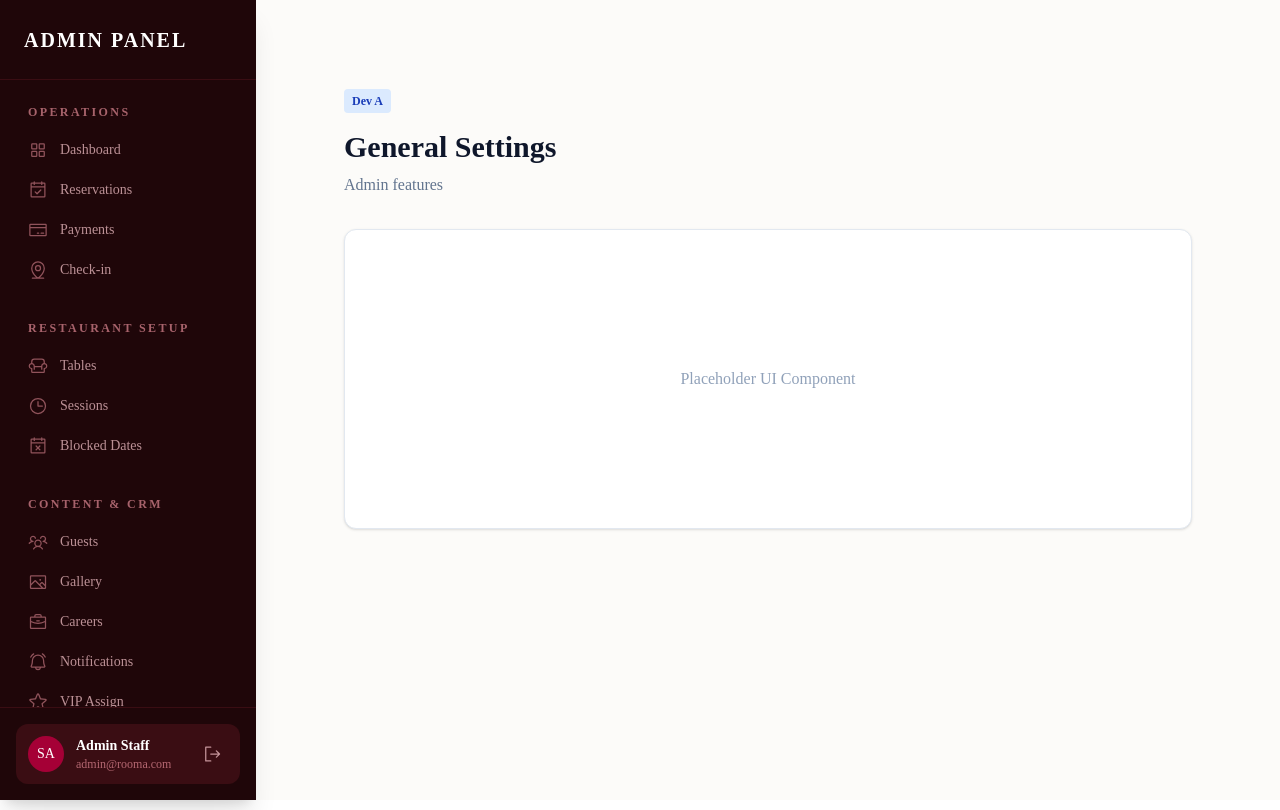
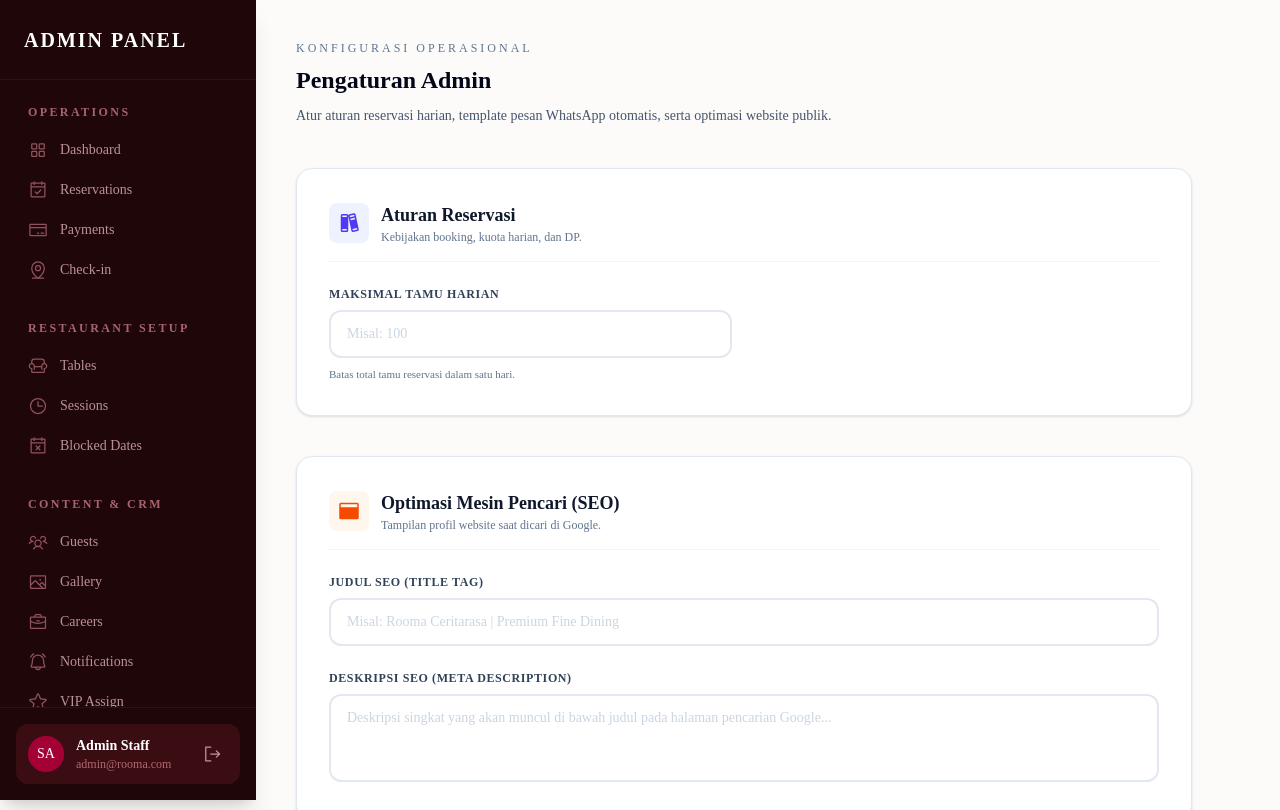
Before and after one commit to ruangcode-id/rooma-ceritarasa, a Next.js app: page /admin/settings in a window 1280 px wide. Shown: the top 810 px of the page. Built offline with nearby package versions, Linux system fonts and the light colour scheme; no server answers.

Commit message:
feat(admin): implement interactive admin settings page

```diff
--- a/src/app/(admin)/admin/settings/page.tsx
+++ b/src/app/(admin)/admin/settings/page.tsx
@@ -1,14 +1,5 @@
+import AdminSettingsClient from "@/components/admin/AdminSettingsClient";
+
 export default function Page() {
-  return (
-    <div className="max-w-4xl mx-auto py-12 px-6">
-      <div className="mb-8">
-        <span className="bg-blue-100 text-blue-800 text-xs font-bold px-2 py-1 rounded mb-4 inline-block">Dev A</span>
-        <h1 className="text-3xl font-bold text-slate-900 mb-2">General Settings</h1>
-        <p className="text-slate-500">Admin features</p>
-      </div>
-      <div className="bg-white p-8 rounded-xl shadow-sm border border-slate-200 min-h-[300px] flex items-center justify-center">
-        <p className="text-slate-400">Placeholder UI Component</p>
-      </div>
-    </div>
-  );
+  return <AdminSettingsClient />;
 }
--- /dev/null
+++ b/src/components/admin/AdminSettingsClient.tsx
@@ -0,0 +1,202 @@
+"use client";
+
+import { useEffect, useState } from "react";
+import { SectionTitle } from "@/components/ui/SectionTitle";
+import { CheckCircle, WarningCircle, Books, ChatTeardropText, Browser, Spinner } from "@phosphor-icons/react";
+import type { UpdateRestaurantSettingsInput } from "@/validations/settings.validation";
+
+type AdminSettingsData = Pick<UpdateRestaurantSettingsInput, 'maxGuestsPerDay' | 'depositPercent' | 'cancellationPolicy' | 'confirmationTemplate' | 'reminderTemplate' | 'seoTitle' | 'seoDescription'>;
+
+export default function AdminSettingsClient() {
+  const [isLoading, setIsLoading] = useState(true);
+  const [isSaving, setIsSaving] = useState(false);
+  const [message, setMessage] = useState({ text: "", type: "" });
+
+  const [formData, setFormData] = useState<AdminSettingsData>({
+    maxGuestsPerDay: null,
+    depositPercent: null,
+    cancellationPolicy: "",
+    confirmationTemplate: "",
+    reminderTemplate: "",
+    seoTitle: "",
+    seoDescription: "",
+  });
+
+  useEffect(() => {
+    async function loadSettings() {
+      try {
+        const res = await fetch("/api/admin/settings");
+        const json = await res.json();
+        if (json.success && json.data) {
+          const d = json.data;
+          setFormData({
+            maxGuestsPerDay: d.maxGuestsPerDay ?? null,
+            depositPercent: d.depositPercent ?? null,
+            cancellationPolicy: d.cancellationPolicy || "",
+            confirmationTemplate: d.confirmationTemplate || "",
+            reminderTemplate: d.reminderTemplate || "",
+            seoTitle: d.seoTitle || "",
+            seoDescription: d.seoDescription || "",
+          });
+        }
+      } catch (e) {
+        console.error("Failed to load settings", e);
+        setMessage({ text: "Gagal memuat pengaturan. Silakan coba lagi.", type: "error" });
+      } finally {
+        setIsLoading(false);
+      }
+    }
+    void loadSettings();
+  }, []);
+
+  const handleChange = (e: React.ChangeEvent<HTMLInputElement | HTMLTextAreaElement>) => {
+    const { name, value, type } = e.target;
+
+    setFormData(prev => ({
+      ...prev,
+      [name]: type === 'number' ? (value ? Number(value) : null) : value
+    }));
+  };
+
+  const handleSubmit = async (e: React.FormEvent) => {
+    e.preventDefault();
+    setIsSaving(true);
+    setMessage({ text: "", type: "" });
+
+    try {
+      const res = await fetch("/api/admin/settings", {
+        method: "PUT",
+        headers: { "Content-Type": "application/json" },
+        body: JSON.stringify(formData),
+      });
+      const json = await res.json();
+
+      if (!res.ok || !json.success) {
+        throw new Error(json.error || "Gagal menyimpan pengaturan");
+      }
+
+      setMessage({ text: "Pengaturan operasional berhasil disimpan!", type: "success" });
+      window.scrollTo({ top: 0, behavior: "smooth" });
+    } catch (error: any) {
+      setMessage({ text: error.message || "Gagal menyimpan pengaturan", type: "error" });
+    } finally {
+      setIsSaving(false);
+    }
+  };
+
+  if (isLoading) {
+    return (
+      <div className="flex h-[400px] items-center justify-center">
+        <Spinner className="animate-spin text-4xl text-slate-300" />
+      </div>
+    );
+  }
+
+  return (
+    <div className="max-w-4xl pb-20">
+      <div className="mb-10">
+        <SectionTitle
+          eyebrow="Konfigurasi Operasional"
+          title="Pengaturan Admin"
+          description="Atur aturan reservasi harian, template pesan WhatsApp otomatis, serta optimasi website publik."
+        />
+      </div>
+
+      {message.text && (
+        <div className={`mb-8 p-4 rounded-xl flex items-center gap-3 font-medium text-sm border ${message.type === 'success' ? 'bg-emerald-50 text-emerald-700 border-emerald-200' : 'bg-rose-50 text-rose-600 border-rose-200'}`}>
+          {message.type === 'success' ? <CheckCircle size={20} weight="fill" /> : <WarningCircle size={20} weight="fill" />}
+          {message.text}
+        </div>
+      )}
+
+      <form onSubmit={handleSubmit} className="space-y-10">
+
+        {/* Reservation Policy Section */}
+        <section className="bg-white p-6 sm:p-8 rounded-2xl shadow-sm border border-slate-200">
+          <div className="flex items-center gap-3 mb-6 text-slate-900 border-b border-slate-100 pb-4">
+            <div className="p-2 bg-indigo-50 text-indigo-600 rounded-lg">
+              <Books size={24} weight="fill" />
+            </div>
+            <div>
+              <h2 className="text-lg font-bold">Aturan Reservasi</h2>
+              <p className="text-xs text-slate-500">Kebijakan booking, kuota harian, dan DP.</p>
+            </div>
+          </div>
+
+          <div className="grid grid-cols-1 md:grid-cols-2 gap-6">
+            <div>
+              <label className="block text-xs font-bold text-slate-700 uppercase tracking-wider mb-2">Maksimal Tamu Harian</label>
+              <div className="relative">
+                <input
+                  type="number"
+                  name="maxGuestsPerDay"
+                  min={1}
+                  value={formData.maxGuestsPerDay || ""}
+                  onChange={handleChange}
+                  placeholder="Misal: 100"
+                  className="w-full border-2 border-slate-200 bg-transparent px-4 py-3 text-sm text-slate-900 outline-none transition-all focus:border-slate-900 placeholder:text-slate-300 rounded-xl"
+                />
+              </div>
+              <p className="text-[11px] text-slate-500 mt-2">Batas total tamu reservasi dalam satu hari.</p>
+            </div>
+
+            {/*
+              Kolom Persentase DP & Kebijakan Pembatalan disembunyikan sementara
+              sesuai arahan. Jika diperlukan, silakan dikembalikan ke grid ini.
+            */}
+
+          </div>
+        </section>
+
+        {/* SEO Settings Section */}
+        <section className="bg-white p-6 sm:p-8 rounded-2xl shadow-sm border border-slate-200">
+          <div className="flex items-center gap-3 mb-6 text-slate-900 border-b border-slate-100 pb-4">
+            <div className="p-2 bg-orange-50 text-orange-600 rounded-lg">
+              <Browser size={24} weight="fill" />
+            </div>
+            <div>
+              <h2 className="text-lg font-bold">Optimasi Mesin Pencari (SEO)</h2>
+              <p className="text-xs text-slate-500">Tampilan profil website saat dicari di Google.</p>
+            </div>
+          </div>
+
+          <div className="grid grid-cols-1 md:grid-cols-2 gap-6">
+            <div className="col-span-1 md:col-span-2">
+              <label className="block text-xs font-bold text-slate-700 uppercase tracking-wider mb-2">Judul SEO (Title Tag)</label>
+              <input
+                type="text"
+                name="seoTitle"
+                value={formData.seoTitle || ""}
+                onChange={handleChange}
+                placeholder="Misal: Rooma Ceritarasa | Premium Fine Dining"
+                className="w-full border-2 border-slate-200 bg-transparent px-4 py-3 text-sm text-slate-900 outline-none transition-all focus:border-slate-900 placeholder:text-slate-300 rounded-xl"
+              />
+            </div>
+            <div className="col-span-1 md:col-span-2">
+              <label className="block text-xs font-bold text-slate-700 uppercase tracking-wider mb-2">Deskripsi SEO (Meta Description)</label>
+              <textarea
+                name="seoDescription"
+                rows={3}
+                value={formData.seoDescription || ""}
+                onChange={handleChange}
+                placeholder="Deskripsi singkat yang akan muncul di bawah judul pada halaman pencarian Google..."
+                className="w-full border-2 border-slate-200 bg-transparent px-4 py-3 text-sm text-slate-900 outline-none transition-all focus:border-slate-900 placeholder:text-slate-300 rounded-xl resize-none"
+              ></textarea>
+            </div>
+          </div>
+        </section>
+
+        {/* Submit Button */}
+        <div className="flex justify-end pt-4 sticky bottom-6 z-10">
+          <button
+            type="submit" disabled={isSaving}
+            className="bg-slate-900 text-white font-bold uppercase tracking-widest py-4 px-10 rounded-xl shadow-xl hover:bg-slate-800 disabled:opacity-50 transition-all flex items-center gap-3 hover:-translate-y-1 hover:shadow-2xl"
+          >
+            {isSaving ? "Menyimpan..." : "Simpan Pengaturan"}
+          </button>
+        </div>
+
+      </form>
+    </div>
+  );
+}
```
